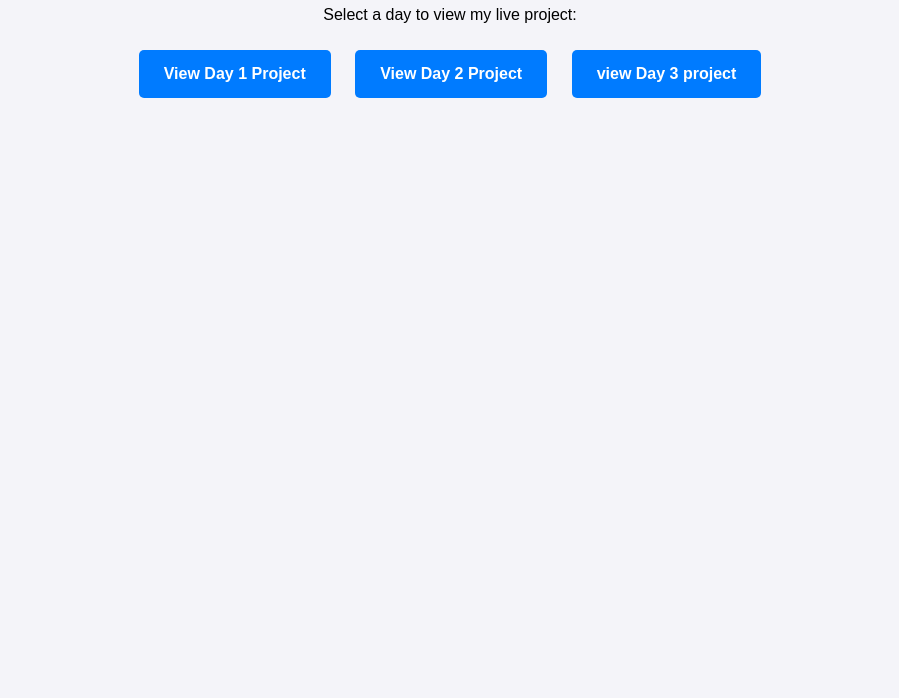
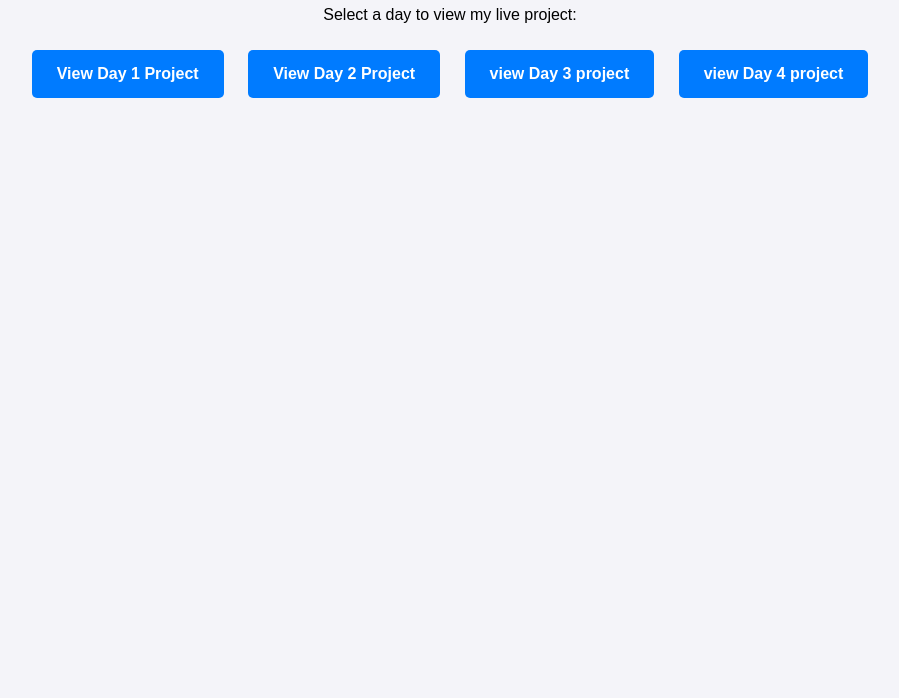
Before and after one commit to ankitsingh085432-afk/my-web-development, a plain HTML site: page index.html in a window 1280 px wide. Shown: the part 102-800 px from the top of the page, without its empty margins (190-1089 px from the left). Drawn offline with Linux system fonts and the light colour scheme.

Commit message:
created new day 4 file

```diff
--- a/index.html
+++ b/index.html
@@ -18,5 +18,6 @@
     <a href="./day1/index.html">View Day 1 Project</a>
     <a href="./day2/index.html">View Day 2 Project</a>
     <a href="./day3/index3.html">view Day 3 project</a>
+    <a href="./day4/index4.html"> view Day 4 project</a>
 </body>
 </html>
```
Also changed, not shown: day4/index4.css (added), day4/index4.html (added), day4/index4.js (added).
